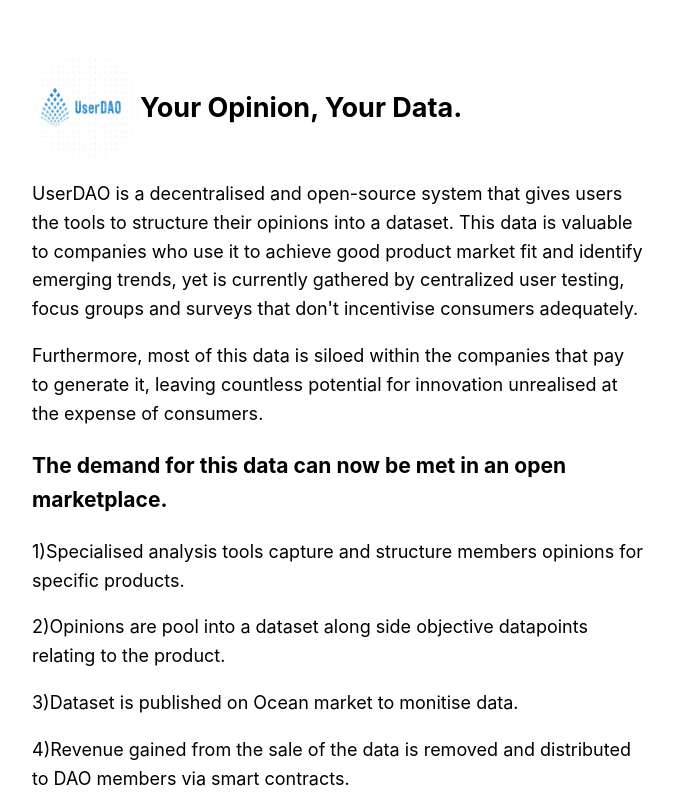
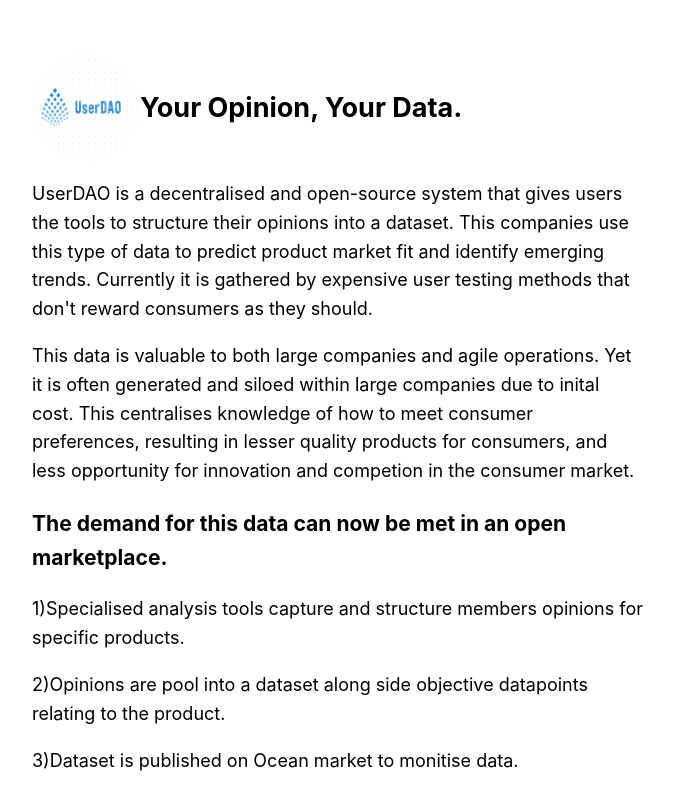
Before and after one commit to rd123myb/UserDAO, a Next.js app: page /posts/blog in a window 1280 px wide. Shown: the top 796 px of the page, without its empty margins (302-976 px from the left). Built offline with nearby package versions, Linux system fonts and the light colour scheme.

Commit message:
next auth and blog updare, spelling mistake

```diff
--- a/pages/index.js
+++ b/pages/index.js
@@ -45,7 +45,7 @@
           >
             <h3>Join &rarr;</h3>
             <p>
-              Recieve a share of UserDAO generated revenue
+              Receive a share of UserDAO generated revenue
             </p>
           </a>
         </div>
--- a/pages/posts/blog.js
+++ b/pages/posts/blog.js
@@ -8,13 +8,13 @@
 
 
     <p> UserDAO is a decentralised and open-source system that gives users the tools to structure their opinions into a dataset.
-        This data is valuable to companies who use it to achieve good product market fit and identify emerging trends, yet is currently gathered by centralized user testing, focus groups and surveys that don't incentivise consumers adequately.
+        This companies use this type of data to predict product market fit and identify emerging trends. Currently it is gathered by expensive user testing methods that don't reward consumers as they should.
 
         </p>
 
-        <p>Furthermore, most of this data is siloed within
-        the companies that pay to generate it, leaving countless potential for innovation unrealised at the expense of
-         consumers.
+        <p>This data is valuable to both large companies and agile operations. Yet it is often generated and siloed within large companies due to inital cost. This centralises knowledge of how to meet consumer preferences,
+          resulting in lesser quality products for consumers, and less opportunity for innovation and competion in the consumer market.
+
     </p>
 
     <h3> The demand for this data can now be met in an open marketplace.</h3>
```
